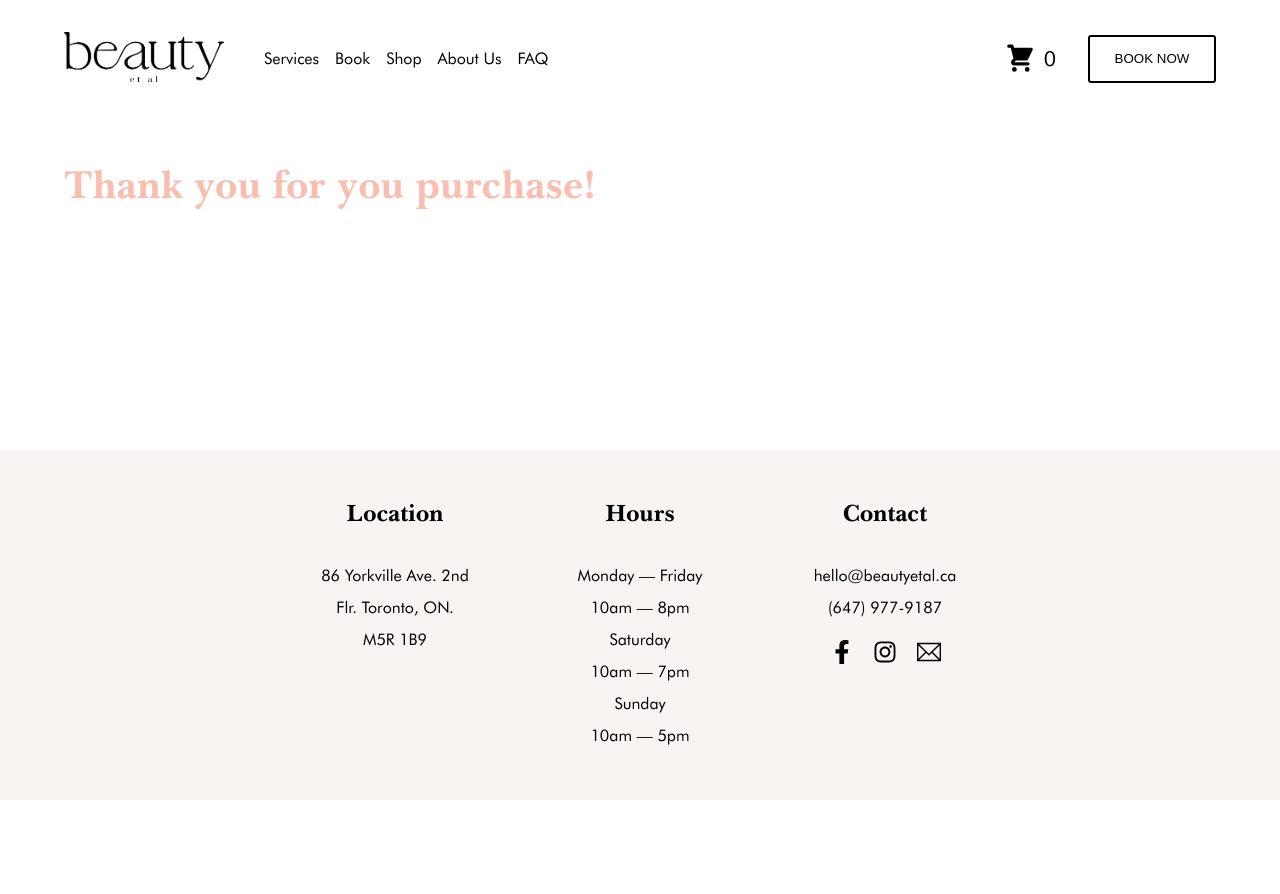
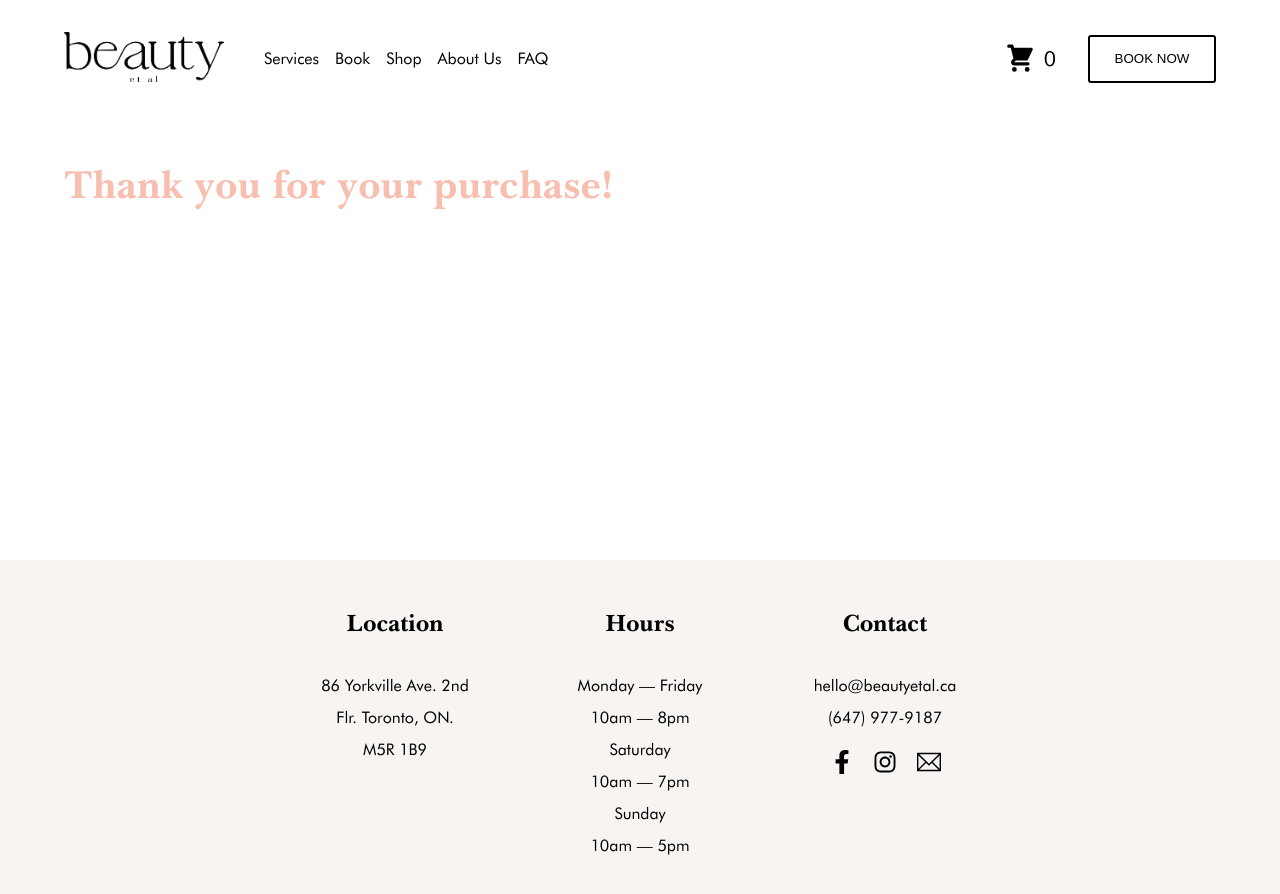
Before and after one commit to jackytam2020/BeautyHub, a React (Create React App) app: page /success in a window 1280 px wide. Shown: the top 894 px of the page. Before the commit the page ends 800 px from the top, so only its background shows below. Built offline with nearby package versions, Linux system fonts and the light colour scheme; the HTML template or start-up script is replaced by a standard one.

Commit message:
minor visual fixes

```diff
--- a/package.json
+++ b/package.json
@@ -25,12 +25,6 @@
     "test": "react-scripts test",
     "eject": "react-scripts eject"
   },
-  "eslintConfig": {
-    "extends": [
-      "react-app",
-      "react-app/jest"
-    ]
-  },
   "browserslist": {
     "production": [
       ">0.2%",
--- a/src/pages/PaymentSuccess/PaymentSuccess.js
+++ b/src/pages/PaymentSuccess/PaymentSuccess.js
@@ -12,7 +12,7 @@ function PaymentSuccess(props) {
   }, []);
   return (
     <div className="payment-success">
-      <h1 className="payment-success__message">Thank you for you purchase!</h1>
+      <h1 className="payment-success__message">Thank you for your purchase!</h1>
     </div>
   );
 }
--- a/src/pages/PaymentSuccess/PaymentSuccess.scss
+++ b/src/pages/PaymentSuccess/PaymentSuccess.scss
@@ -2,6 +2,7 @@
 
 .payment-success {
   position: relative;
+  height: 70vh;
 
   &__message {
     position: absolute;
--- a/src/pages/ProductListing/ProductListing.js
+++ b/src/pages/ProductListing/ProductListing.js
@@ -129,6 +129,7 @@ function ProductListing(props) {
 
   useEffect(() => {
     getProduct();
+    window.scrollTo(0,0)
   }, []);
   return (
     <div className="product-listing">
```
Also changed, not shown: 1 other file (tests, documents, lock files or other folders).
